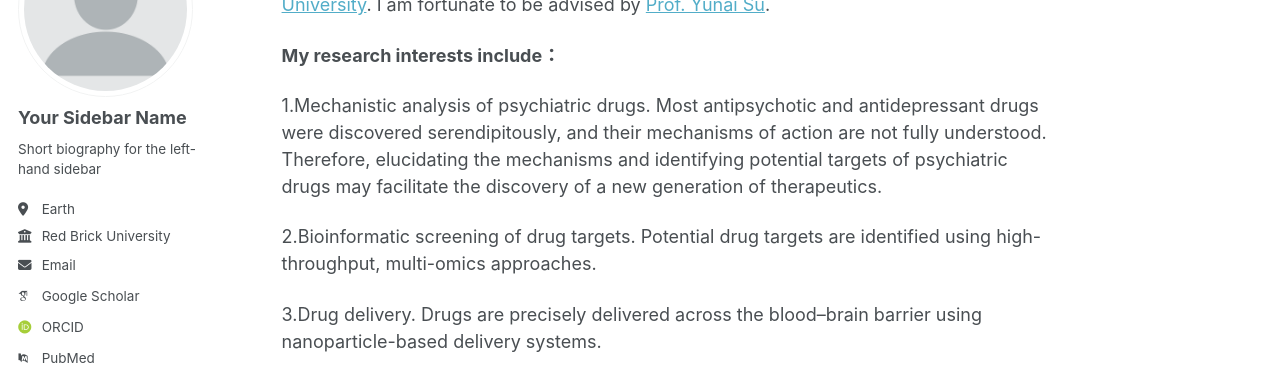
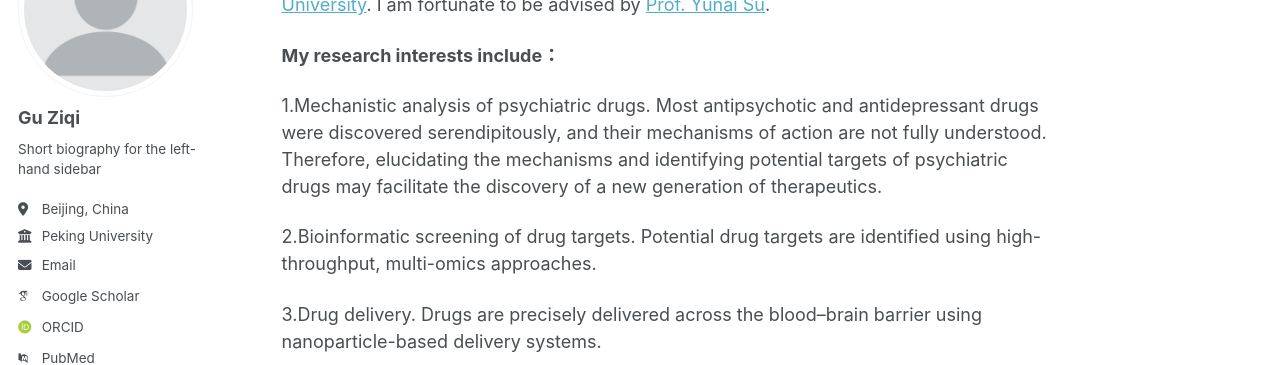
Before and after one commit to Guziqi-pku/Guziqi-pku.github.io, a Jekyll site: the page built from _pages/about.md, in a window 1280 px wide. Shown: the part 177-542 px from the top of the page. Built offline with Jekyll 4.4.1, drawn with Linux system fonts in a browser that asks for light colours; some web fonts are replaced; a script that is not in the unit is left out.

Commit message:
Update _config.yml

```diff
--- a/_config.yml
+++ b/_config.yml
@@ -24,13 +24,13 @@ repository               : "academicpages/academicpages.github.io"
 author:
   # Biographic information
   avatar           : "profile.png"
-  name             : "Your Sidebar Name"
+  name             : "Gu Ziqi"
   pronouns         : # example: "she/her"
   bio              : "Short biography for the left-hand sidebar"
-  location         : "Earth"
-  employer         : "Red Brick University"
+  location         : "Beijing, China"
+  employer         : "Peking University"
   uri              : # URL
-  email            : "none@example.org"
+  email            : "ziqigupm@163.com"
 
   # Academic websites
   academia         : # URL
```
